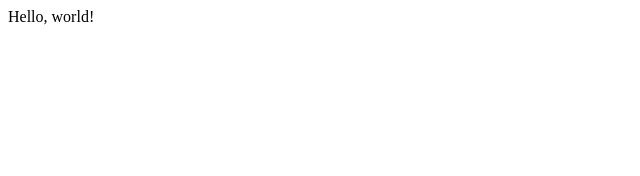
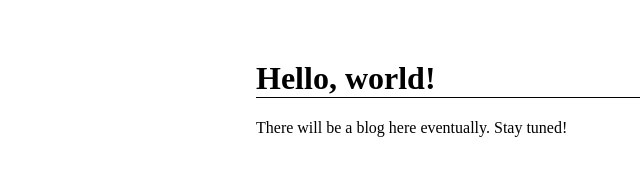
Before and after one commit to daveth/daveth.github.io, a plain HTML site: page index.html in a window 1280 px wide. Shown: the whole page, without its empty margins (0-640 px from the left). Drawn offline with Linux system fonts and the light colour scheme.

Commit message:
pretty up placeholder page

```diff
--- a/index.html
+++ b/index.html
@@ -1 +1,12 @@
-Hello, world!
+<head>
+</head>
+<body style="margin-left: 20%; margin-right:20%; margin-top: 60px;">
+  <main>
+    <h1 style="border-bottom: 1px solid black;">
+      Hello, world!
+    </h1>
+    <p>
+      There will be a blog here eventually. Stay tuned!
+    </p>
+  </main>
+</body>
```
